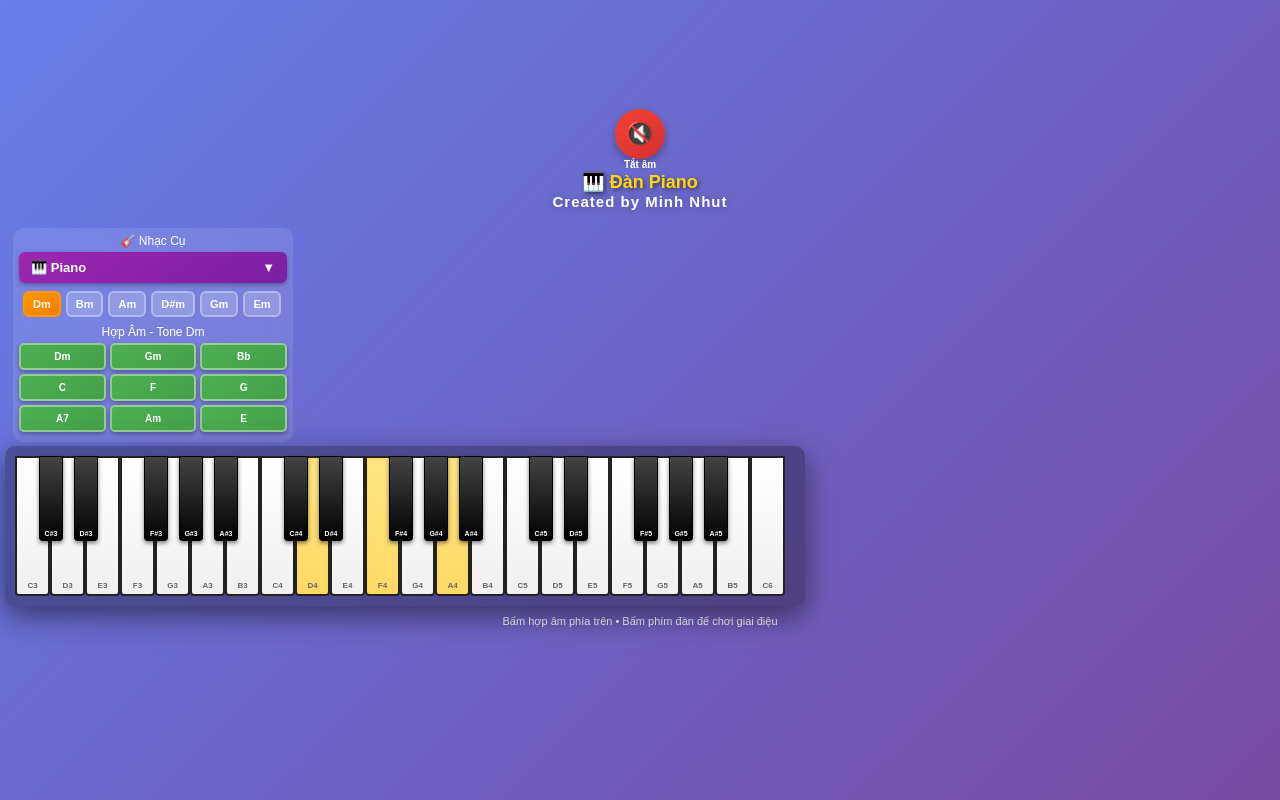
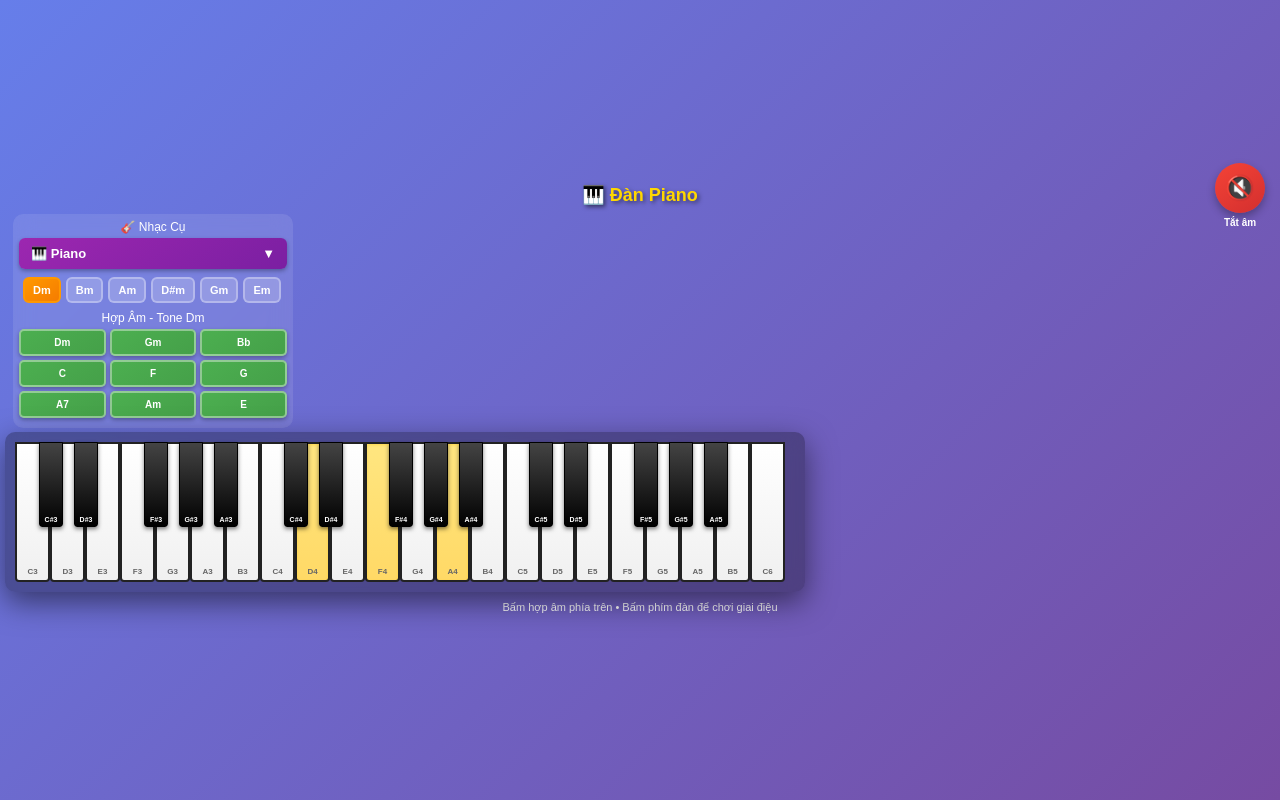
Before and after one commit to nhut990/piano, a plain HTML site: page index.html in a window 1280 px wide. Drawn offline with Linux system fonts and the light colour scheme.

Commit message:
Update index.html

```diff
--- a/index.html
+++ b/index.html
@@ -14,14 +14,8 @@
             transition: all 0.2s; display: flex; align-items: center; justify-content: center; touch-action: manipulation; }
         .sound-toggle:active { transform: scale(0.95); }
         .sound-toggle.muted { background: linear-gradient(145deg, #f44336, #d32f2f); }
-        .sound-toggle-container {
-            display: flex; flex-direction: column; align-items: center;
-            position: absolute; left: 50%; top: -62px; transform: translateX(-50%);
-            z-index: 3;
-        }
         .container { width: 100%; max-width: 100vw; }
-        .title { text-align: center; color: #FFD700; margin-bottom: 8px; font-size: 18px; text-shadow: 2px 2px 4px rgba(0,0,0,0.5); font-weight: bold; font-family: Arial, sans-serif; position: relative; }
-        .credit { text-align: center; margin-top: 0px; margin-bottom: 10px; font-size: 15px; color: #fff; font-weight: bold; font-family: Arial, sans-serif; text-shadow: 1px 1px 8px rgba(0,0,0,0.25); letter-spacing: 1px;}
+        .title { text-align: center; color: #FFD700; margin-bottom: 8px; font-size: 18px; text-shadow: 2px 2px 4px rgba(0,0,0,0.5); font-weight: bold; }
         .chords-section { background: rgba(255,255,255,0.1); backdrop-filter: blur(10px); border-radius: 10px; padding: 6px; margin-bottom: 4px; max-width: 280px; margin-left: 8px; margin-right: auto; }
         .instrument-selector { position: relative; margin-bottom: 8px; }
         .instrument-current { background: linear-gradient(145deg, #9C27B0, #7B1FA2); color: white; border: none; border-radius: 6px; padding: 8px 12px;
@@ -63,16 +57,14 @@
 </head>
 <body>
     <div class="container">
-        <div style="display: flex; flex-direction: column; align-items: center; margin-bottom: 8px; position: relative;">
-            <!-- Nút bật/tắt âm nằm trên tiêu đề -->
-            <div class="sound-toggle-container">
+        <div style="display: flex; justify-content: center; align-items: center; margin-bottom: 8px; position: relative;">
+            <h1 class="title" style="margin: 0;">🎹 Đàn Piano</h1>
+            <div style="position: absolute; right: 10px; display: flex; flex-direction: column; align-items: center; gap: 4px;">
                 <button class="sound-toggle muted" id="soundToggle">
                     <span id="soundIcon">🔇</span>
                 </button>
                 <span style="color: white; font-size: 10px; font-weight: bold;" id="soundStatus">Tắt âm</span>
             </div>
-            <h1 class="title" style="margin: 0;">🎹 Đàn Piano</h1>
-            <div class="credit">Created by Minh Nhut</div>
         </div>
 
         <div class="chords-section">
@@ -85,12 +77,26 @@
                 <div class="instrument-dropdown" id="instrumentDropdown">
                     <button class="instrument-option" data-instrument="piano">🎹 Piano</button>
                     <button class="instrument-option" data-instrument="guitar">🎸 Guitar</button>
+                    <button class="instrument-option" data-instrument="violin">🎻 Violin</button>
+                    <button class="instrument-option" data-instrument="flute">🎺 Flute</button>
                     <button class="instrument-option" data-instrument="organ">🎛️ Organ</button>
-                    <button class="instrument-option" data-instrument="flute">🎺 Flute</button>
-                    <button class="instrument-option" data-instrument="drum">🥁 Drum Kit</button>
-                    <button class="instrument-option" data-instrument="violin">🎻 Violin</button>
                     <button class="instrument-option" data-instrument="synth">🎹 Synth</button>
                     <button class="instrument-option" data-instrument="bass">🎸 Bass</button>
+                    <button class="instrument-option" data-instrument="trumpet">🎺 Trumpet</button>
+                    <button class="instrument-option" data-instrument="saxophone">🎷 Saxophone</button>
+                    <button class="instrument-option" data-instrument="harp">🎵 Harp</button>
+                    <button class="instrument-option" data-instrument="xylophone">🎼 Xylophone</button>
+                    <button class="instrument-option" data-instrument="marimba">🥁 Marimba</button>
+                    <button class="instrument-option" data-instrument="bells">🔔 Bells</button>
+                    <button class="instrument-option" data-instrument="mandolin">🎸 Mandolin</button>
+                    <button class="instrument-option" data-instrument="ukulele">🎸 Ukulele</button>
+                    <button class="instrument-option" data-instrument="harmonica">🎙️ Harmonica</button>
+                    <button class="instrument-option" data-instrument="oboe">🎺 Oboe</button>
+                    <button class="instrument-option" data-instrument="clarinet">🎺 Clarinet</button>
+                    <button class="instrument-option" data-instrument="french-horn">🎺 French Horn</button>
+                    <button class="instrument-option" data-instrument="trombone">🎺 Trombone</button>
+                    <button class="instrument-option" data-instrument="cello">🎻 Cello</button>
+                    <button class="instrument-option" data-instrument="drum">🥁 Drum Kit</button>
                 </div>
             </div>
 
@@ -154,18 +160,33 @@
             'C6': 1046.50
         };
 
-        // GIẢ LẬP ÂM THANH NHẠC CỤ KHÁC BIỆT NHẤT CÓ THỂ VỚI WebAudio API
+        // INSTRUMENTS
         const instrumentSettings = {
-            piano:      { type: 'sine',     attack: 0.005, decay: 1.2,  sustain: 0.5,  release: 0.2, name: '🎹 Piano' },
-            guitar:     { type: 'triangle', attack: 0.015, decay: 0.6,  sustain: 0.25, release: 0.08, name: '🎸 Guitar' },
-            organ:      { type: 'square',   attack: 0.001, decay: 2.2,  sustain: 0.7,  release: 0.001, name: '🎛️ Organ' },
-            flute:      { type: 'sine',     attack: 0.19,  decay: 1.1,  sustain: 0.22, release: 0.12, name: '🎺 Flute' },
-            drum:       { type: 'sine',     attack: 0.001, decay: 0.22, sustain: 0,    release: 0.001, name: '🥁 Drum Kit', isDrum: true },
-            violin:     { type: 'sawtooth', attack: 0.09,  decay: 1.3,  sustain: 0.43, release: 0.03, name: '🎻 Violin' },
-            synth:      { type: 'sawtooth', attack: 0.03,  decay: 0.7,  sustain: 0.2,  release: 0.02, name: '🎹 Synth' },
-            bass:       { type: 'square',   attack: 0.01,  decay: 0.5,  sustain: 0.23, release: 0.03, name: '🎸 Bass' }
+            piano: { type: 'sine', attack: 0.005, decay: 2.0, sustain: 0.4, release: 0.2, name: '🎹 Piano' },
+            guitar: { type: 'triangle', attack: 0.01, decay: 1.2, sustain: 0.3, release: 0.1, name: '🎸 Guitar' },
+            violin: { type: 'sawtooth', attack: 0.1, decay: 2.0, sustain: 0.35, release: 0.001, name: '🎻 Violin' },
+            flute: { type: 'sine', attack: 0.1, decay: 1.5, sustain: 0.25, release: 0.05, name: '🎺 Flute' },
+            organ: { type: 'square', attack: 0.001, decay: 2.5, sustain: 0.4, release: 0.001, name: '🎛️ Organ' },
+            synth: { type: 'sawtooth', attack: 0.02, decay: 1.0, sustain: 0.3, release: 0.001, name: '🎹 Synth' },
+            bass: { type: 'sine', attack: 0.02, decay: 0.8, sustain: 0.25, release: 0.05, name: '🎸 Bass' },
+            trumpet: { type: 'square', attack: 0.08, decay: 1.5, sustain: 0.3, release: 0.001, name: '🎺 Trumpet' },
+            saxophone: { type: 'sawtooth', attack: 0.06, decay: 1.8, sustain: 0.35, release: 0.001, name: '🎷 Saxophone' },
+            harp: { type: 'sine', attack: 0.001, decay: 1.2, sustain: 0.15, release: 0.001, name: '🎵 Harp' },
+            xylophone: { type: 'sine', attack: 0.001, decay: 0.5, sustain: 0.1, release: 0.001, name: '🎼 Xylophone' },
+            marimba: { type: 'sine', attack: 0.002, decay: 0.7, sustain: 0.15, release: 0.001, name: '🥁 Marimba' },
+            bells: { type: 'sine', attack: 0.001, decay: 2.0, sustain: 0.2, release: 0.001, name: '🔔 Bells' },
+            mandolin: { type: 'triangle', attack: 0.003, decay: 0.6, sustain: 0.2, release: 0.001, name: '🎸 Mandolin' },
+            ukulele: { type: 'triangle', attack: 0.004, decay: 0.5, sustain: 0.15, release: 0.001, name: '🎸 Ukulele' },
+            harmonica: { type: 'triangle', attack: 0.03, decay: 0.9, sustain: 0.3, release: 0.08, name: '🎙️ Harmonica' },
+            oboe: { type: 'sawtooth', attack: 0.08, decay: 1.3, sustain: 0.3, release: 0.001, name: '🎺 Oboe' },
+            clarinet: { type: 'triangle', attack: 0.08, decay: 1.0, sustain: 0.35, release: 0.06, name: '🎺 Clarinet' },
+            'french-horn': { type: 'square', attack: 0.1, decay: 1.6, sustain: 0.32, release: 0.001, name: '🎺 French Horn' },
+            trombone: { type: 'sawtooth', attack: 0.09, decay: 1.4, sustain: 0.3, release: 0.001, name: '🎺 Trombone' },
+            cello: { type: 'sawtooth', attack: 0.12, decay: 1.9, sustain: 0.33, release: 0.001, name: '🎻 Cello' },
+            drum: { type: 'sine', attack: 0.001, decay: 0.3, sustain: 0, release: 0.001, name: '🥁 Drum Kit', isDrum: true }
         };
 
+        // CHORDS: Thêm đầy đủ các hợp âm dùng trong toneChords
         const chords = {
             'C': ['C4', 'E4', 'G4'],
             'C#': ['C#4', 'F4', 'G#4'],
@@ -208,6 +229,7 @@
             'Db': ['C#4', 'F4', 'G#4'],
         };
 
+        // Tone và các hợp âm cho mỗi tone
         const toneChords = {
             'Dm': ['Dm', 'Gm', 'Bb', 'C', 'F', 'G', 'A7', 'Am', 'E'],
             'Bm': ['Bm', 'Em', 'D#', 'F#', 'B', 'C#', 'F#7', 'F#m', 'G#'],
@@ -217,6 +239,7 @@
             'Em': ['Em', 'Am', 'G', 'Bb', 'D', 'E', 'A7', 'Bm', 'F#']
         };
 
+        // Piano key data
         const piano = document.getElementById('piano');
         const whiteKeysData = [
             {note: 'C3', left: 0}, {note: 'D3', left: 35}, {note: 'E3', left: 70},
@@ -257,6 +280,7 @@
             piano.appendChild(createKey(true, data));
         });
 
+        // PLAY NOTE
         function playNote(note, keyElement, isChord = false) {
             if (!audioContext || !notes[note] || isMuted) return;
             initAudioContext();
@@ -298,6 +322,7 @@
             osc.stop(now + settings.decay);
         }
 
+        // PLAY CHORD: Hiển thị nốt và phát âm
         function playChord(chordName) {
             const chordNotes = chords[chordName];
             if (!chordNotes) {
@@ -310,7 +335,9 @@
             });
         }
 
+        // Hiển thị các hợp âm cho từng tone, tô màu nốt
         function showChordOnKeys(chordName) {
+            // Xóa trạng thái chord-active trên tất cả phím
             document.querySelectorAll('.white-key,.black-key').forEach(key => {
                 key.classList.remove('chord-active');
             });
@@ -322,6 +349,7 @@
             });
         }
 
+        // TONE SELECTOR
         function renderToneSelector() {
             const selector = document.getElementById('toneSelector');
             selector.innerHTML = '';
@@ -341,6 +369,7 @@
             });
         }
 
+        // CHORD GRID
         function renderChords(tone) {
             const grid = document.getElementById('chordsGrid');
             const title = document.getElementById('currentTone');
@@ -359,6 +388,7 @@
             }
         }
 
+        // INSTRUMENT SELECTOR
         const instrumentCurrent = document.getElementById('instrumentCurrent');
         const instrumentDropdown = document.getElementById('instrumentDropdown');
         const instrumentName = document.getElementById('instrumentName');
@@ -385,6 +415,7 @@
 
         renderToneSelector();
         renderChords(currentTone);
+        // Hiển thị nốt hợp âm mặc định
         showChordOnKeys(toneChords[currentTone][0]);
     </script>
 </body>
```
